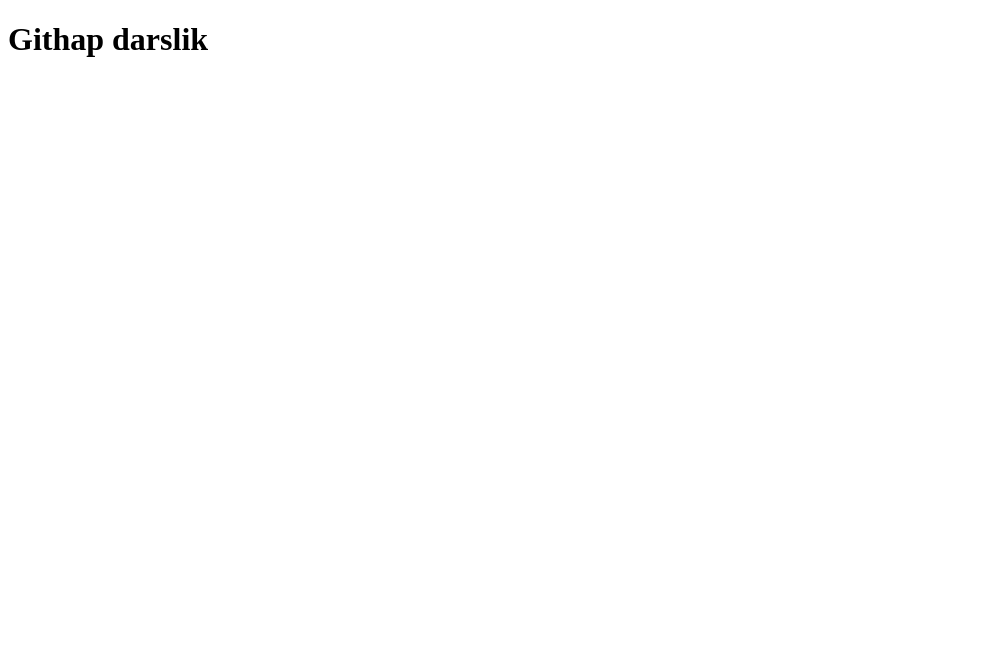
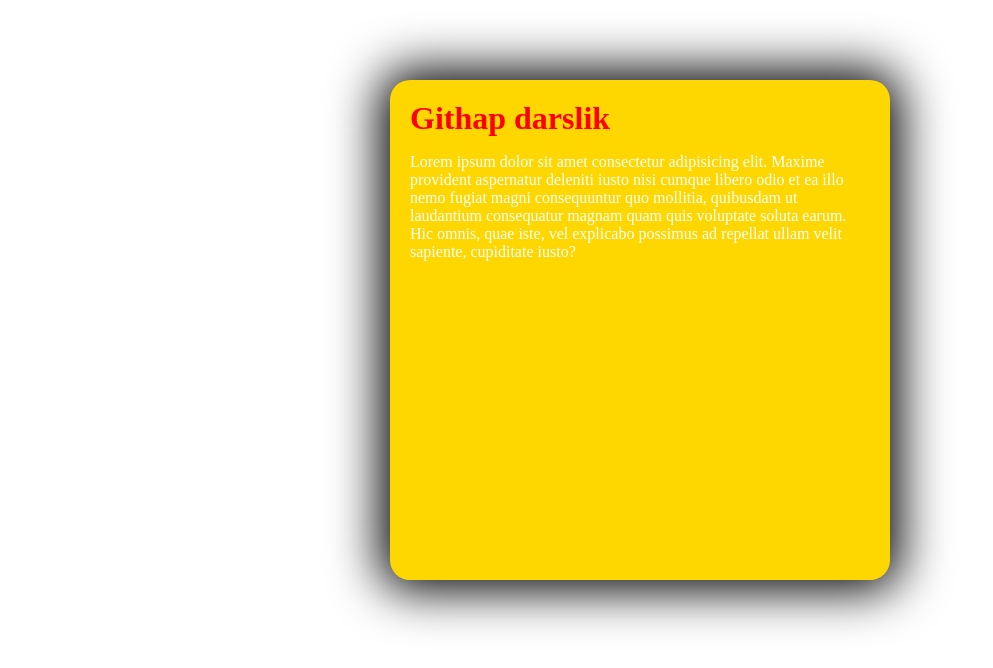
Before and after one commit to Axunov-Murodjon/kardlar, a plain HTML site: page index.html in a window 1280 px wide. Shown: the whole page, without its empty margins (0-993 px from the left). Drawn offline with Linux system fonts and the light colour scheme.

Commit message:
kart yasaldi

```diff
--- a/index.html
+++ b/index.html
@@ -5,10 +5,12 @@
     <meta http-equiv="X-UA-Compatible" content="IE=edge">
     <meta name="viewport" content="width=device-width, initial-scale=1.0">
     <title>Document</title>
+    <link rel="stylesheet" href="./stayl.css/stayil.css">
 </head>
 <body>
     <div class="continer">
         <h1>Githap darslik</h1>
+        <p>Lorem ipsum dolor sit amet consectetur adipisicing elit. Maxime provident aspernatur deleniti iusto nisi cumque libero odio et ea illo nemo fugiat magni consequuntur quo mollitia, quibusdam ut laudantium consequatur magnam quam quis voluptate soluta earum. Hic omnis, quae iste, vel explicabo possimus ad repellat ullam velit sapiente, cupiditate iusto?</p>
     </div>
 </body>
 </html>
--- /dev/null
+++ b/stayl.css/stayil.css
@@ -0,0 +1,21 @@
+*{
+    padding: 0;
+    margin: 0;
+    box-sizing: border-box;
+}
+.continer{
+    width: 500px;
+    height: 500px;
+    background-color: gold;
+    border-radius: 20px;
+    padding: 20px;
+    margin: 5rem auto;
+    box-shadow: 0px 0px 50px 10px;
+}
+.continer h1{
+    color: red;
+}
+.continer p{
+    color: white;
+    margin-top: 1rem;
+}
```
